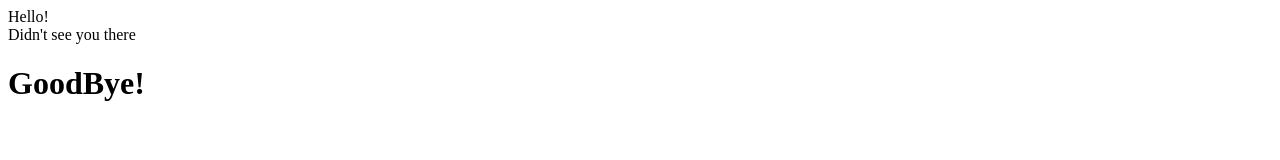
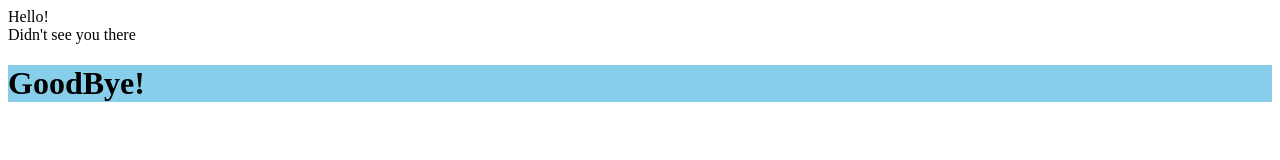
Before and after one commit to CarlosCuellarGudino/FutureIdeas, a plain HTML site: page index.html in a window 1280 px wide. Drawn offline with Linux system fonts and the light colour scheme.

Commit message:
added css

```diff
--- a/index.html
+++ b/index.html
@@ -3,10 +3,11 @@
     <meta charset="UTF-8">
     <meta name="viewport" content="width=device-width, initial-scale=1.0">
     <title>Document</title>
+    <link rel="stylesheet" href="styles.css">
 </head>
 <body>
     <div>Hello!</div>
     <div>Didn't see you there</div>
-    <h1>GoodBye!</h1>
+    <h1 id="ending">GoodBye!</h1>
 </body>
 </html>
--- /dev/null
+++ b/styles.css
@@ -0,0 +1,3 @@
+#ending {
+    background-color: skyblue;
+  }
```
